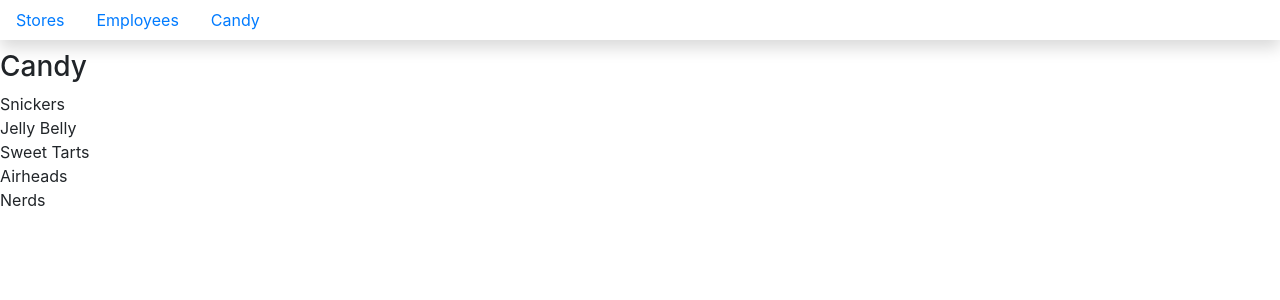
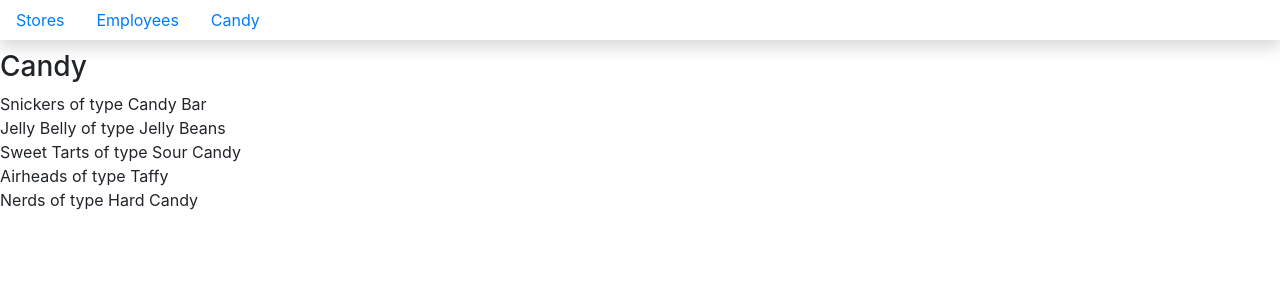
Before and after one commit to wlmathison/kandy-korner, a React (Create React App) app: page /candy in a window 1280 px wide. Shown: the top 300 px of the page. Built offline with nearby package versions, Linux system fonts and the light colour scheme.

Commit message:
completing candy type practice and adding find function for cany type

```diff
--- a/src/components/ApplicationViews.js
+++ b/src/components/ApplicationViews.js
@@ -30,7 +30,7 @@
         {id: 1, name: "Snickers", candyTypeId: 1},
         {id: 2, name: "Jelly Belly", candyTypeId: 2},
         {id: 3, name: "Sweet Tarts", candyTypeId: 5},
-        {id: 4, name: "Airheads", candyTypeId: 41},
+        {id: 4, name: "Airheads", candyTypeId: 4},
         {id: 5, name: "Nerds", candyTypeId: 3}
     ]
 
@@ -51,7 +51,7 @@
                     return <EmployeeList employees={this.state.employees} />
                 }} />
                 <Route path="/candy" render={(props) => {
-                    return <CandyList candies={this.state.candies} />
+                    return <CandyList candies={this.state.candies} candyTypes={this.state.candyTypes} />
                 }} />
             </React.Fragment>
         )
--- a/src/components/CandyList.js
+++ b/src/components/CandyList.js
@@ -7,9 +7,14 @@
                 <h3>Candy</h3>
                 {
                     this.props.candies.map(candy =>
-                        <div key={candy.id}>
+                        <div key={candy.id }>
                             {candy.name}
-                        </div>                    )
+                            { } of type { }
+                            {
+                              this.props.candyTypes.find(candyType => candy.candyTypeId === candyType.id).name
+                            }
+                        </div>
+                        )
                 }
             </div>
         )
```
